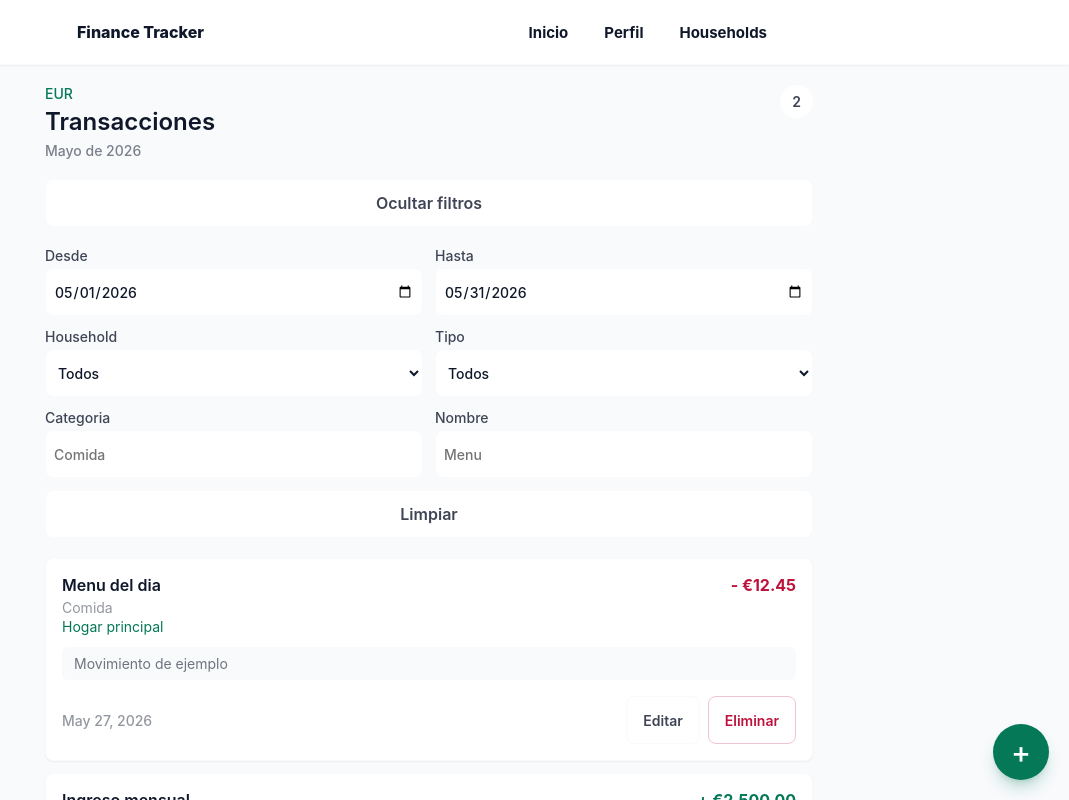
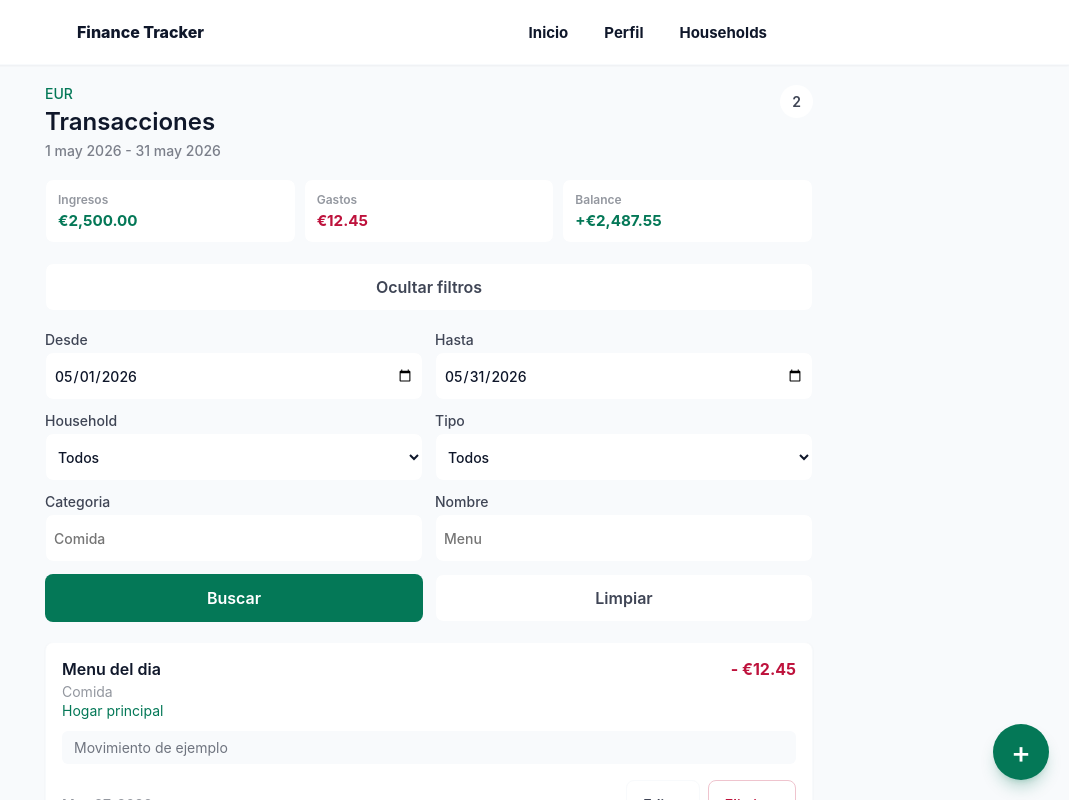
Before and after one commit to i42maroa/finance-tracker, an Angular app: page /transactions in a window 1280 px wide. Both pictures are taken after a click on the button "Filtros". Shown: the top 800 px of the page, without its empty margins (211-1280 px from the left). Built offline with nearby package versions, Linux system fonts and the light colour scheme.

Commit message:
add balance

```diff
--- a/src/app/features/transactions/transactions.css
+++ b/src/app/features/transactions/transactions.css
@@ -44,7 +44,7 @@ h2 {
   line-height: 1.75rem;
 }
 
-.month-label {
+.range-label {
   margin: 0.25rem 0 0;
   color: color-mix(in srgb, var(--color-text), var(--color-secondary) 45%);
   font-size: 0.875rem;
@@ -63,14 +63,63 @@ h2 {
   gap: 0.75rem;
 }
 
+.totals {
+  display: grid;
+  grid-template-columns: repeat(3, minmax(0, 1fr));
+  gap: 0.5rem;
+}
+
+.total-item {
+  min-width: 0;
+  border: 1px solid var(--color-page);
+  border-radius: 0.5rem;
+  padding: 0.75rem;
+  background: var(--color-secondary);
+}
+
+.total-label {
+  color: color-mix(in srgb, var(--color-text), var(--color-secondary) 55%);
+  font-size: 0.75rem;
+  font-weight: 600;
+}
+
+.total-value {
+  overflow-wrap: anywhere;
+  margin-top: 0.25rem;
+  font-size: 0.95rem;
+  font-weight: 700;
+}
+
+.balance-positive .total-value {
+  color: var(--color-sucess);
+}
+
+.balance-negative .total-value {
+  color: var(--color-error);
+}
+
+.balance-neutral .total-value {
+  color: color-mix(in srgb, var(--color-text), var(--color-secondary) 30%);
+}
+
 .filters {
   display: grid;
   grid-template-columns: repeat(2, minmax(0, 1fr));
   gap: 0.75rem;
 }
 
-.filter-clear {
+.filter-actions {
+  display: grid;
   grid-column: 1 / -1;
+  grid-template-columns: repeat(2, minmax(0, 1fr));
+  gap: 0.75rem;
+}
+
+.filter-error {
+  grid-column: 1 / -1;
+  color: var(--color-error);
+  font-size: 0.875rem;
+  font-weight: 600;
 }
 
 .card,
--- a/src/app/features/transactions/transactions.html
+++ b/src/app/features/transactions/transactions.html
@@ -4,12 +4,41 @@
       <div>
         <p class="currency">EUR</p>
         <h1 class="page-title">Transacciones</h1>
-        <p class="month-label">{{ selectedMonthLabel$ | async }}</p>
+        <p class="range-label">{{ rangeLabel$ | async }}</p>
       </div>
       <div class="count">
         {{ (transactionPage$ | async)?.total ?? 0 }}
       </div>
     </header>
+
+    @if (transactionSummary$ | async; as transactionSummary) {
+      <section class="totals" aria-label="Resumen de transacciones filtradas">
+        <div class="total-item">
+          <p class="total-label">Ingresos</p>
+          <p class="total-value amount-income">
+            {{ transactionSummary.incomeCents / 100 | currency: 'EUR' : 'symbol' : '1.2-2' }}
+          </p>
+        </div>
+        <div class="total-item">
+          <p class="total-label">Gastos</p>
+          <p class="total-value amount-expense">
+            {{ transactionSummary.expenseCents / 100 | currency: 'EUR' : 'symbol' : '1.2-2' }}
+          </p>
+        </div>
+        <div
+          class="total-item balance-item"
+          [class.balance-positive]="balanceStatus(transactionSummary) === 'positive'"
+          [class.balance-negative]="balanceStatus(transactionSummary) === 'negative'"
+          [class.balance-neutral]="balanceStatus(transactionSummary) === 'neutral'"
+        >
+          <p class="total-label">Balance</p>
+          <p class="total-value">
+            {{ balancePrefix(transactionSummary)
+            }}{{ transactionSummary.balanceCents / 100 | currency: 'EUR' : 'symbol' : '1.2-2' }}
+          </p>
+        </div>
+      </section>
+    }
 
     <button
       class="secondary-button filters-toggle"
@@ -22,7 +51,12 @@
     </button>
 
     @if (areFiltersOpen) {
-      <form id="transaction-filters" class="filters" [formGroup]="filterForm">
+      <form
+        id="transaction-filters"
+        class="filters"
+        [formGroup]="filterForm"
+        (ngSubmit)="searchTransactions()"
+      >
         <label class="field">
           Desde
           <input class="field-control" type="date" formControlName="dateFrom" />
@@ -32,6 +66,10 @@
           Hasta
           <input class="field-control" type="date" formControlName="dateTo" />
         </label>
+
+        @if (filterForm.hasError('invalidDateRange') && (filterForm.touched || filterForm.dirty)) {
+          <p class="filter-error">La fecha Hasta no puede ser anterior a la fecha Desde.</p>
+        }
 
         <label class="field">
           Household
@@ -74,9 +112,12 @@
           />
         </label>
 
-        <button class="secondary-button filter-clear" type="button" (click)="clearFilters()">
-          Limpiar
-        </button>
+        <div class="filter-actions">
+          <button class="primary-button" type="submit" [disabled]="filterForm.invalid">
+            Buscar
+          </button>
+          <button class="secondary-button" type="button" (click)="clearFilters()">Limpiar</button>
+        </div>
       </form>
     }
 
--- a/src/app/features/transactions/transactions.ts
+++ b/src/app/features/transactions/transactions.ts
@@ -1,9 +1,9 @@
 import { CommonModule } from '@angular/common';
 import { Component, DestroyRef, inject } from '@angular/core';
 import { takeUntilDestroyed } from '@angular/core/rxjs-interop';
-import { FormBuilder, ReactiveFormsModule } from '@angular/forms';
+import { AbstractControl, FormBuilder, ReactiveFormsModule, ValidationErrors } from '@angular/forms';
 import { ActivatedRoute } from '@angular/router';
-import { BehaviorSubject, combineLatest, map, shareReplay, startWith, switchMap } from 'rxjs';
+import { BehaviorSubject, combineLatest, map, shareReplay, switchMap } from 'rxjs';
 import { AppErrorService } from '../../core/errors/app-error.service';
 import { HouseholdsService } from '../../core/services/household/households.service';
 import { ModalService } from '../../core/services/modal/modal.service';
@@ -13,6 +13,7 @@ import { Household } from '../../shared/models/household.model';
 import {
   Transaction,
   TransactionFilters,
+  TransactionSummary,
   TransactionType,
   TransactionView,
 } from '../../shared/models/transaction.model';
@@ -21,6 +22,11 @@ import { CircleButton } from '../../shared/ui/buttons/circle-button/circle-butto
 type TransactionTypeFilter = TransactionType | '';
 
 const TRANSACTIONS_PAGE_SIZE = 20;
+
+interface MonthDateRange {
+  dateFrom: string;
+  dateTo: string;
+}
 
 @Component({
   selector: 'app-transactions',
@@ -45,20 +51,26 @@ export class Transactions {
   readonly selectedMonth$ = this.route.paramMap.pipe(
     map((params) => this.normalizeMonth(params.get('month'))),
   );
-  readonly selectedMonthLabel$ = this.selectedMonth$.pipe(
-    map((selectedMonth) => this.formatMonthLabel(selectedMonth)),
+  private readonly initialMonthRange = this.getMonthDateRange(
+    this.normalizeMonth(this.route.snapshot.paramMap.get('month')),
   );
   readonly filterForm = this.formBuilder.nonNullable.group({
-    dateFrom: [this.firstDayOfMonth(this.today().slice(0, 7))],
-    dateTo: [this.lastDayOfMonth(this.today().slice(0, 7))],
+    dateFrom: [this.initialMonthRange.dateFrom],
+    dateTo: [this.initialMonthRange.dateTo],
     householdId: [''],
     type: this.formBuilder.nonNullable.control<TransactionTypeFilter>(''),
     category: [''],
     name: [''],
+  }, {
+    validators: [this.dateRangeValidator],
   });
-  readonly filters$ = this.filterForm.valueChanges.pipe(
-    startWith(this.filterForm.getRawValue()),
-    map((filters) => this.toTransactionFilters(filters)),
+  private readonly appliedFiltersSubject = new BehaviorSubject<TransactionFilters>(
+    this.toTransactionFilters(this.filterForm.getRawValue()),
+  );
+  readonly appliedFilters$ = this.appliedFiltersSubject.asObservable();
+  readonly filters$ = this.appliedFilters$;
+  readonly rangeLabel$ = this.filters$.pipe(
+    map((filters) => this.formatRangeLabel(filters.dateFrom, filters.dateTo)),
   );
   readonly transactionPage$ = combineLatest([
     this.transactions$,
@@ -84,21 +96,17 @@ export class Transactions {
     ),
     shareReplay({ bufferSize: 1, refCount: true }),
   );
+  readonly transactionSummary$ = combineLatest([this.transactions$, this.filters$]).pipe(
+    switchMap(([, filters]) => this.transactionsService.getTransactionsSummary(filters)),
+    shareReplay({ bufferSize: 1, refCount: true }),
+  );
   isSaving = false;
   errorMessage = '';
   areFiltersOpen = false;
 
   constructor() {
     this.selectedMonth$.pipe(takeUntilDestroyed(this.destroyRef)).subscribe((selectedMonth) => {
-      this.filterForm.patchValue({
-        dateFrom: this.firstDayOfMonth(selectedMonth),
-        dateTo: this.lastDayOfMonth(selectedMonth),
-      });
-      this.resetLoadedTransactions();
-    });
-
-    this.filterForm.valueChanges.pipe(takeUntilDestroyed(this.destroyRef)).subscribe(() => {
-      this.resetLoadedTransactions();
+      this.applyRouteMonth(selectedMonth);
     });
   }
 
@@ -143,18 +151,26 @@ export class Transactions {
     this.areFiltersOpen = !this.areFiltersOpen;
   }
 
+  searchTransactions(): void {
+    if (this.filterForm.invalid) {
+      this.filterForm.markAllAsTouched();
+      return;
+    }
+
+    this.applyFilters(this.toTransactionFilters(this.filterForm.getRawValue()));
+  }
+
   clearFilters(): void {
     const selectedMonth = this.normalizeMonth(this.route.snapshot.paramMap.get('month'));
 
     this.filterForm.reset({
-      dateFrom: this.firstDayOfMonth(selectedMonth),
-      dateTo: this.lastDayOfMonth(selectedMonth),
+      ...this.getMonthDateRange(selectedMonth),
       householdId: '',
       type: '',
       category: '',
       name: '',
     });
-    this.resetLoadedTransactions();
+    this.searchTransactions();
   }
 
   loadMoreTransactions(): void {
@@ -173,16 +189,85 @@ export class Transactions {
     return household.id;
   }
 
+  balanceStatus(summary: TransactionSummary): 'positive' | 'negative' | 'neutral' {
+    if (summary.balanceCents > 0) {
+      return 'positive';
+    }
+
+    if (summary.balanceCents < 0) {
+      return 'negative';
+    }
+
+    return 'neutral';
+  }
+
+  balancePrefix(summary: TransactionSummary): string {
+    return summary.balanceCents > 0 ? '+' : '';
+  }
+
   private resetLoadedTransactions(): void {
     if (this.loadedPagesSubject.value !== 1) {
       this.loadedPagesSubject.next(1);
     }
   }
 
+  private dateRangeValidator(control: AbstractControl): ValidationErrors | null {
+    const dateFrom = control.get('dateFrom')?.value;
+    const dateTo = control.get('dateTo')?.value;
+
+    if (!dateFrom || !dateTo || dateTo >= dateFrom) {
+      return null;
+    }
+
+    return { invalidDateRange: true };
+  }
+
+  private applyRouteMonth(selectedMonth: string): void {
+    const selectedMonthRange = this.getMonthDateRange(selectedMonth);
+    const currentFilters = this.filterForm.getRawValue();
+    const nextFormValue = {
+      ...currentFilters,
+      ...selectedMonthRange,
+    };
+    const nextFilters = this.toTransactionFilters(nextFormValue);
+
+    if (
+      currentFilters.dateFrom === selectedMonthRange.dateFrom &&
+      currentFilters.dateTo === selectedMonthRange.dateTo &&
+      this.areTransactionFiltersEqual(this.appliedFiltersSubject.value, nextFilters)
+    ) {
+      return;
+    }
+
+    this.filterForm.patchValue(selectedMonthRange, { emitEvent: false });
+    this.applyFilters(nextFilters);
+  }
+
+  private applyFilters(filters: TransactionFilters): void {
+    this.appliedFiltersSubject.next(filters);
+    this.resetLoadedTransactions();
+  }
+
+  private areTransactionFiltersEqual(
+    firstFilters: TransactionFilters,
+    secondFilters: TransactionFilters,
+  ): boolean {
+    return (
+      firstFilters.dateFrom === secondFilters.dateFrom &&
+      firstFilters.dateTo === secondFilters.dateTo &&
+      firstFilters.householdId === secondFilters.householdId &&
+      firstFilters.type === secondFilters.type &&
+      firstFilters.category === secondFilters.category &&
+      firstFilters.name === secondFilters.name
+    );
+  }
+
   private toTransactionFilters(filters: typeof this.filterForm.value): TransactionFilters {
+    const currentMonthRange = this.getMonthDateRange(this.today().slice(0, 7));
+
     return {
-      dateFrom: filters.dateFrom || undefined,
-      dateTo: filters.dateTo || undefined,
+      dateFrom: filters.dateFrom || currentMonthRange.dateFrom,
+      dateTo: filters.dateTo || currentMonthRange.dateTo,
       householdId: filters.householdId || undefined,
       type: filters.type || undefined,
       category: filters.category?.trim() || undefined,
@@ -207,27 +292,33 @@ export class Transactions {
     return this.today().slice(0, 7);
   }
 
-  private formatMonthLabel(month: string): string {
-    const date = new Date(`${month}-01T00:00:00`);
-    const label = new Intl.DateTimeFormat('es-ES', {
-      month: 'long',
+  private formatRangeLabel(dateFrom: string | undefined, dateTo: string | undefined): string {
+    return `${this.formatDateLabel(dateFrom)} - ${this.formatDateLabel(dateTo)}`;
+  }
+
+  private formatDateLabel(date: string | undefined): string {
+    if (!date) {
+      return '';
+    }
+
+    return new Intl.DateTimeFormat('es-ES', {
+      day: 'numeric',
+      month: 'short',
       year: 'numeric',
-    }).format(date);
-
-    return label.charAt(0).toUpperCase() + label.slice(1);
+    }).format(new Date(`${date}T00:00:00`));
   }
 
   private today(): string {
     return new Date().toISOString().slice(0, 10);
   }
 
-  private firstDayOfMonth(month: string): string {
-    return `${month}-01`;
-  }
+  private getMonthDateRange(month: string): MonthDateRange {
+    const [year, monthNumber] = month.split('-').map(Number);
+    const lastDay = new Date(year, monthNumber, 0).getDate();
 
-  private lastDayOfMonth(month: string): string {
-    const [year, monthNumber] = month.split('-').map(Number);
-
-    return new Date(year, monthNumber, 0).toISOString().slice(0, 10);
+    return {
+      dateFrom: `${month}-01`,
+      dateTo: `${month}-${String(lastDay).padStart(2, '0')}`,
+    };
   }
 }
--- a/src/app/shared/models/transaction.model.ts
+++ b/src/app/shared/models/transaction.model.ts
@@ -22,6 +22,12 @@ export interface TransactionPage {
   pageSize: number;
 }
 
+export interface TransactionSummary {
+  incomeCents: number;
+  expenseCents: number;
+  balanceCents: number;
+}
+
 export interface Transaction {
   id: string;
   householdId: string;
```
Also changed, not shown: src/app/core/services/transaction/transactions.service.ts (+33 -3 lines), 2 other files (tests, documents, lock files or other folders).
